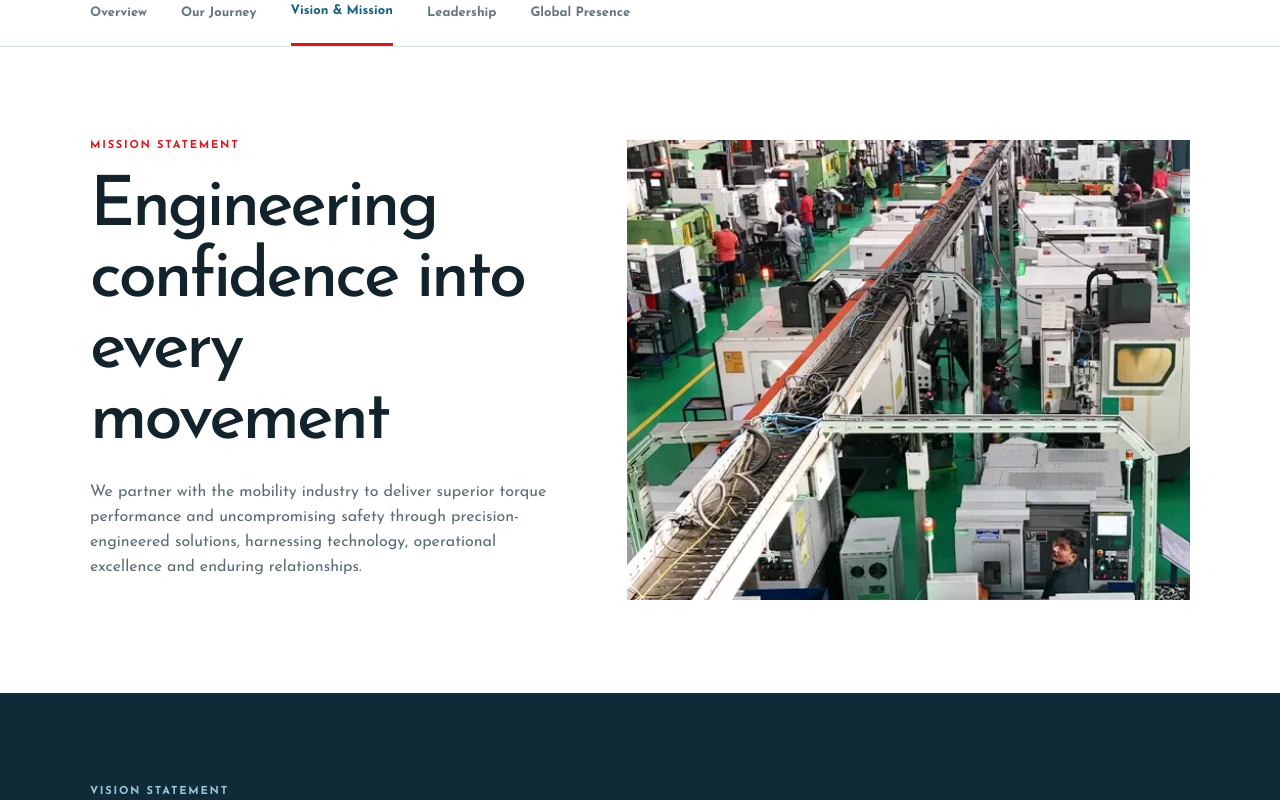
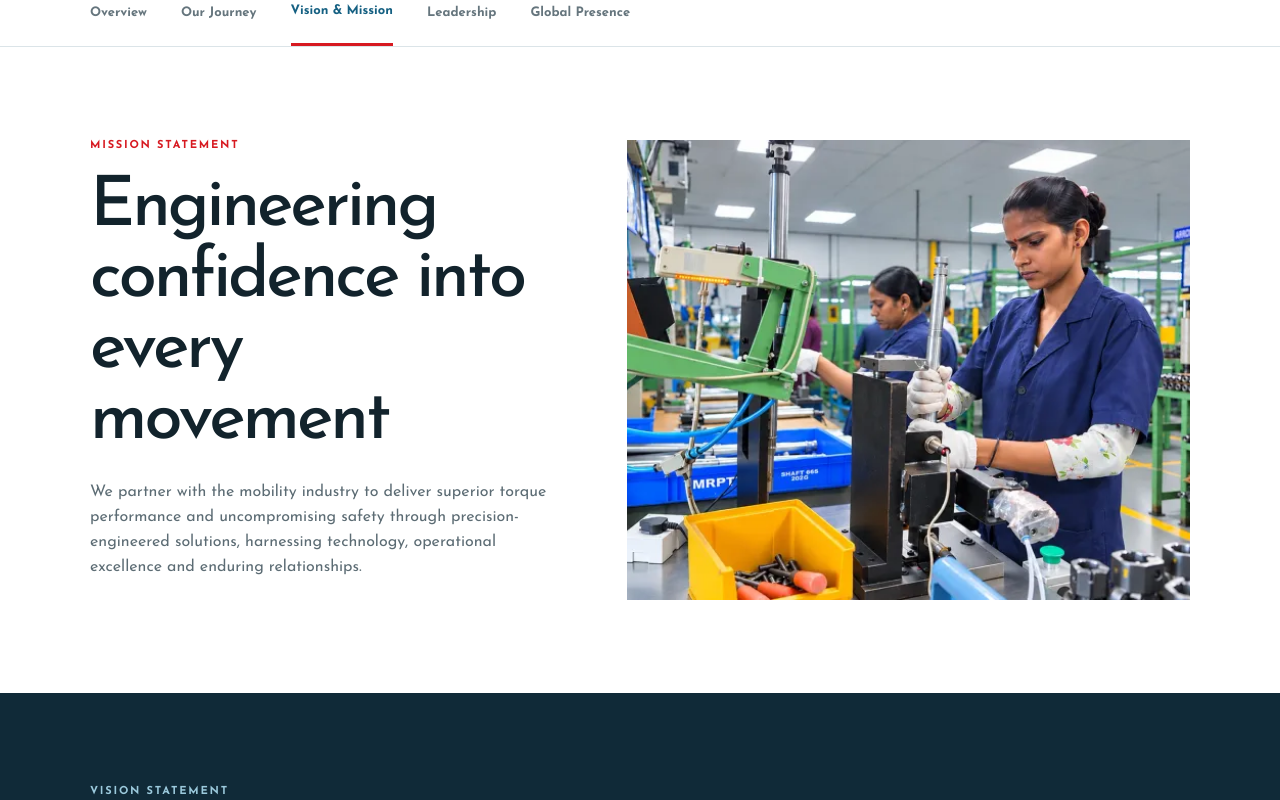
Before and after one commit to Akash-abacusdesk/highwayroop, a Next.js app: page /about/vision-mission in a window 1280 px wide. Shown: the part 700-1500 px from the top of the page. Built offline with nearby package versions, Linux system fonts and the light colour scheme.

Commit message:
Vision & Mission: new mission photo, narrower page width

```diff
--- a/app/about/vision-mission/page.tsx
+++ b/app/about/vision-mission/page.tsx
@@ -22,7 +22,7 @@ const VALUES = [
 
 export default function VisionMission() {
   return (
-    <>
+    <div className="vm-page">
       <PageHero
         title={<>Vision &amp; Mission</>}
         copy="Driven by precision. United by purpose. Built for absolute reliability."
@@ -41,7 +41,7 @@ export default function VisionMission() {
             </p>
           </div>
           {/* eslint-disable-next-line @next/next/no-img-element */}
-          <img loading="lazy" decoding="async" srcSet="/assets/about/integrated-capabilities-800.webp 800w, /assets/about/integrated-capabilities.webp 1672w" sizes="(max-width:1050px) 100vw, 520px" src="/assets/about/integrated-capabilities.webp" alt="" />
+          <img loading="lazy" decoding="async" srcSet="/assets/about/mission-assembly-800.webp 800w, /assets/about/mission-assembly.webp 1672w" sizes="(max-width:1050px) 100vw, 640px" src="/assets/about/mission-assembly.webp" alt="Operators working at a component assembly line" />
         </div>
       </section>
 
@@ -66,6 +66,6 @@ export default function VisionMission() {
           <CardGrid cards={VALUES} />
         </div>
       </section>
-    </>
+    </div>
   )
 }
--- a/components/about/about.css
+++ b/components/about/about.css
@@ -356,3 +356,4 @@ html:has(.ab-profile[open]){overflow:hidden}
 .vm-mission img{height:460px}
 @media(max-width:1050px){.vm-mission{grid-template-columns:1fr}.vm-mission img{height:320px}}
 @media(max-width:700px){.vm-mission img{height:240px}}
+.vm-page .shell{max-width:1280px}
```
Also changed, not shown: public/assets/about/mission-assembly-800.webp (added), public/assets/about/mission-assembly.webp (added).
